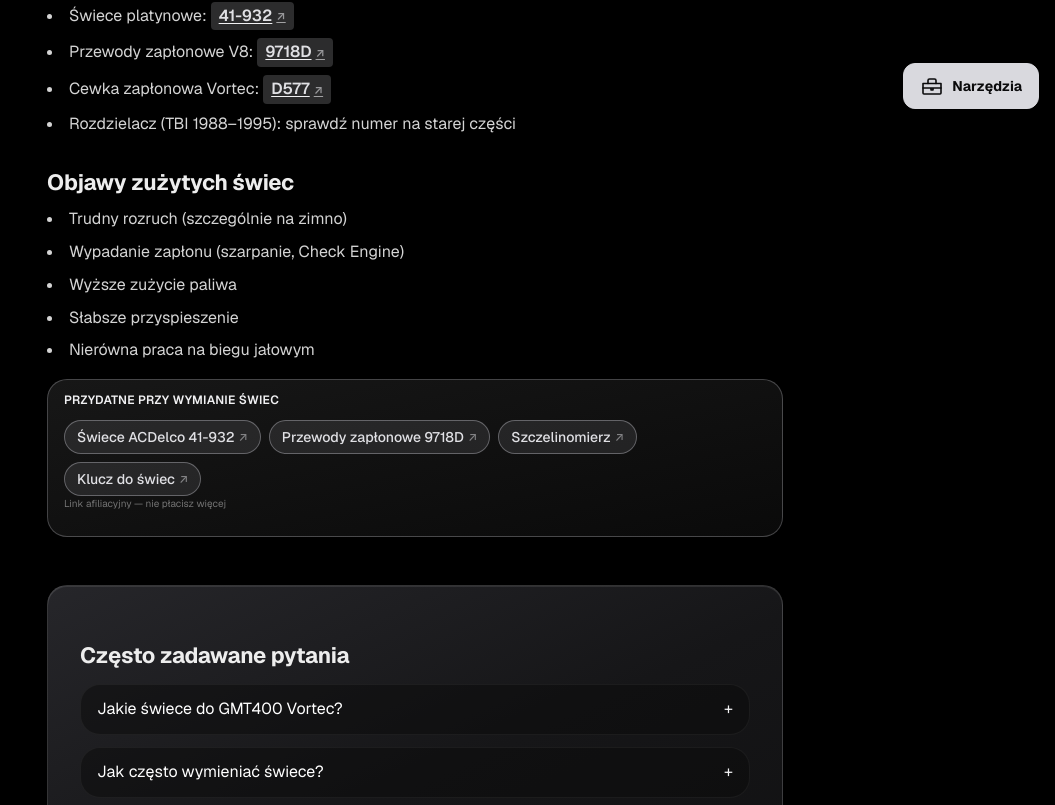
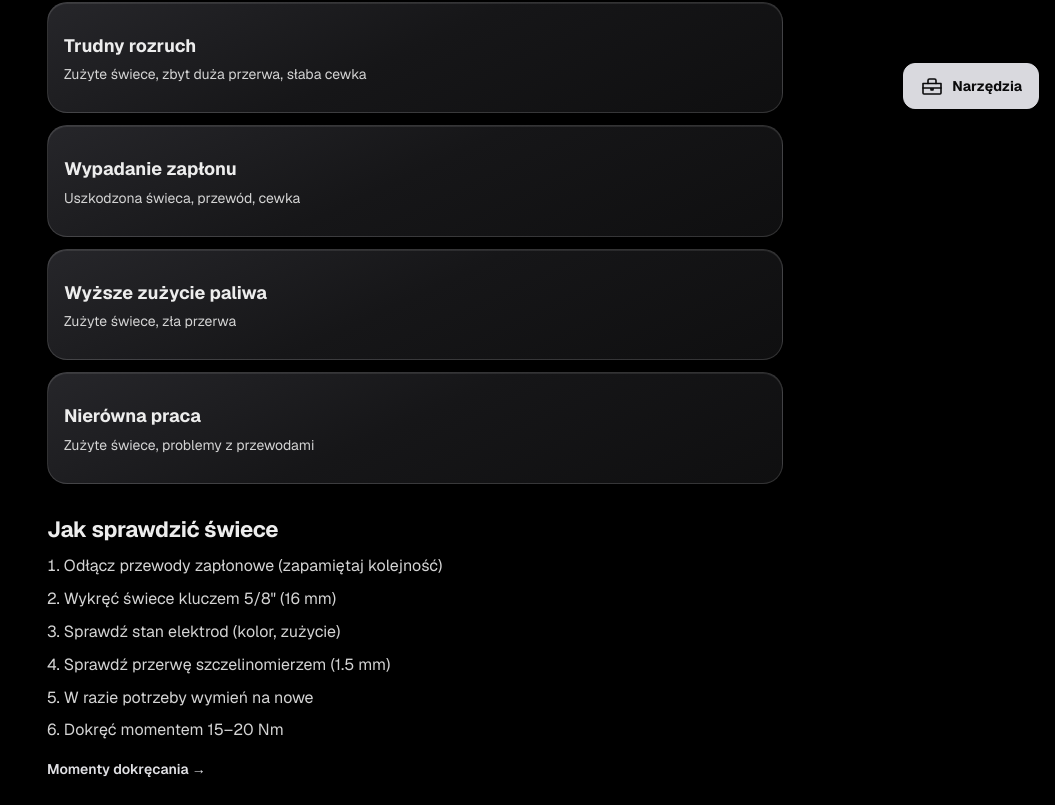
Before and after one commit to tsrc4mm9gg-netizen/gmt400-app, a Next.js app: page /swiece in a window 1280 px wide. Shown: the part 675-1480 px from the top of the page, without its empty margins (225-1280 px from the left). Built offline with nearby package versions, Linux system fonts and the light colour scheme.

Commit message:
feat: add diagnostic tips to swiece

```diff
--- a/src/app/swiece/page.tsx
+++ b/src/app/swiece/page.tsx
@@ -3,12 +3,20 @@ import Breadcrumbs from '../ui/Breadcrumbs';
 import FAQ from '../ui/FAQ';
 import PartLink from '../ui/PartLink';
 import AffiliateBox from '../ui/AffiliateBox';
+import Link from 'next/link';
 
 export const metadata: Metadata = {
   title: 'Przerwa świec GMT400 — 4.3, 5.7, 7.4',
   description: 'Typowa przerwa elektrod świec w GMT400. Wartości fabryczne mogą się różnić między silnikami i źródłami.',
   alternates: { canonical: 'https://www.gmt400.pl/swiece' },
 };
+
+const SYMPTOMS = [
+  { symptom: 'Trudny rozruch', cause: 'Zużyte świece, zbyt duża przerwa, słaba cewka' },
+  { symptom: 'Wypadanie zapłonu', cause: 'Uszkodzona świeca, przewód, cewka' },
+  { symptom: 'Wyższe zużycie paliwa', cause: 'Zużyte świece, zła przerwa' },
+  { symptom: 'Nierówna praca', cause: 'Zużyte świece, problemy z przewodami' },
+];
 
 const faqItems = [
   {
@@ -85,23 +93,39 @@ export default function SparkPlugsPage() {
       </section>
 
       <section className="mt-8">
+        <h2 className="text-xl font-semibold">Objawy zużytych świec</h2>
+        <div className="mt-3 space-y-3">
+          {SYMPTOMS.map(item => (
+            <div key={item.symptom} className="rounded-xl border border-white/10 bg-neutral-900 p-4">
+              <h3 className="font-semibold text-silver-200">{item.symptom}</h3>
+              <p className="mt-1 text-sm text-neutral-300">{item.cause}</p>
+            </div>
+          ))}
+        </div>
+      </section>
+
+      <section className="mt-8">
+        <h2 className="text-xl font-semibold">Jak sprawdzić świece</h2>
+        <ol className="mt-3 list-inside list-decimal space-y-2 text-neutral-300">
+          <li>Odłącz przewody zapłonowe (zapamiętaj kolejność)</li>
+          <li>Wykręć świece kluczem 5/8" (16 mm)</li>
+          <li>Sprawdź stan elektrod (kolor, zużycie)</li>
+          <li>Sprawdź przerwę szczelinomierzem (1.5 mm)</li>
+          <li>W razie potrzeby wymień na nowe</li>
+          <li>Dokręć momentem 15–20 Nm</li>
+        </ol>
+        <Link href="/momenty-dokrecania" className="mt-4 inline-block text-sm font-semibold text-silver-300 underline-offset-2 hover:underline">
+          Momenty dokręcania →
+        </Link>
+      </section>
+
+      <section className="mt-8">
         <h2 className="text-xl font-semibold">Części zapłonu</h2>
         <ul className="mt-3 list-inside list-disc space-y-2 text-neutral-300">
           <li>Świece platynowe: <PartLink partNumber="41-932" /></li>
           <li>Przewody zapłonowe V8: <PartLink partNumber="9718D" /></li>
           <li>Cewka zapłonowa Vortec: <PartLink partNumber="D577" /></li>
           <li>Rozdzielacz (TBI 1988–1995): sprawdź numer na starej części</li>
-        </ul>
-      </section>
-
-      <section className="mt-8">
-        <h2 className="text-xl font-semibold">Objawy zużytych świec</h2>
-        <ul className="mt-3 list-inside list-disc space-y-2 text-neutral-300">
-          <li>Trudny rozruch (szczególnie na zimno)</li>
-          <li>Wypadanie zapłonu (szarpanie, Check Engine)</li>
-          <li>Wyższe zużycie paliwa</li>
-          <li>Słabsze przyspieszenie</li>
-          <li>Nierówna praca na biegu jałowym</li>
         </ul>
       </section>
 
```
